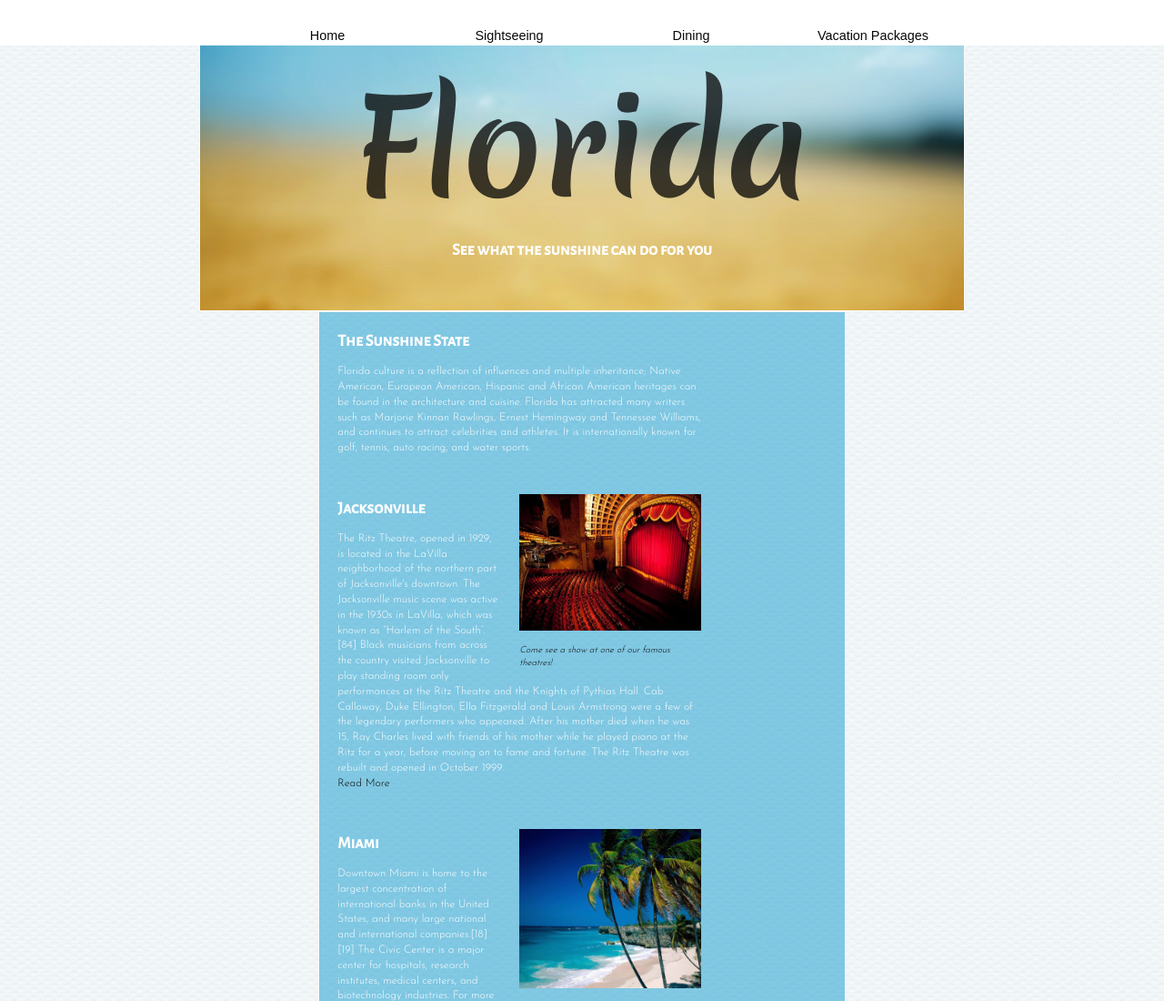
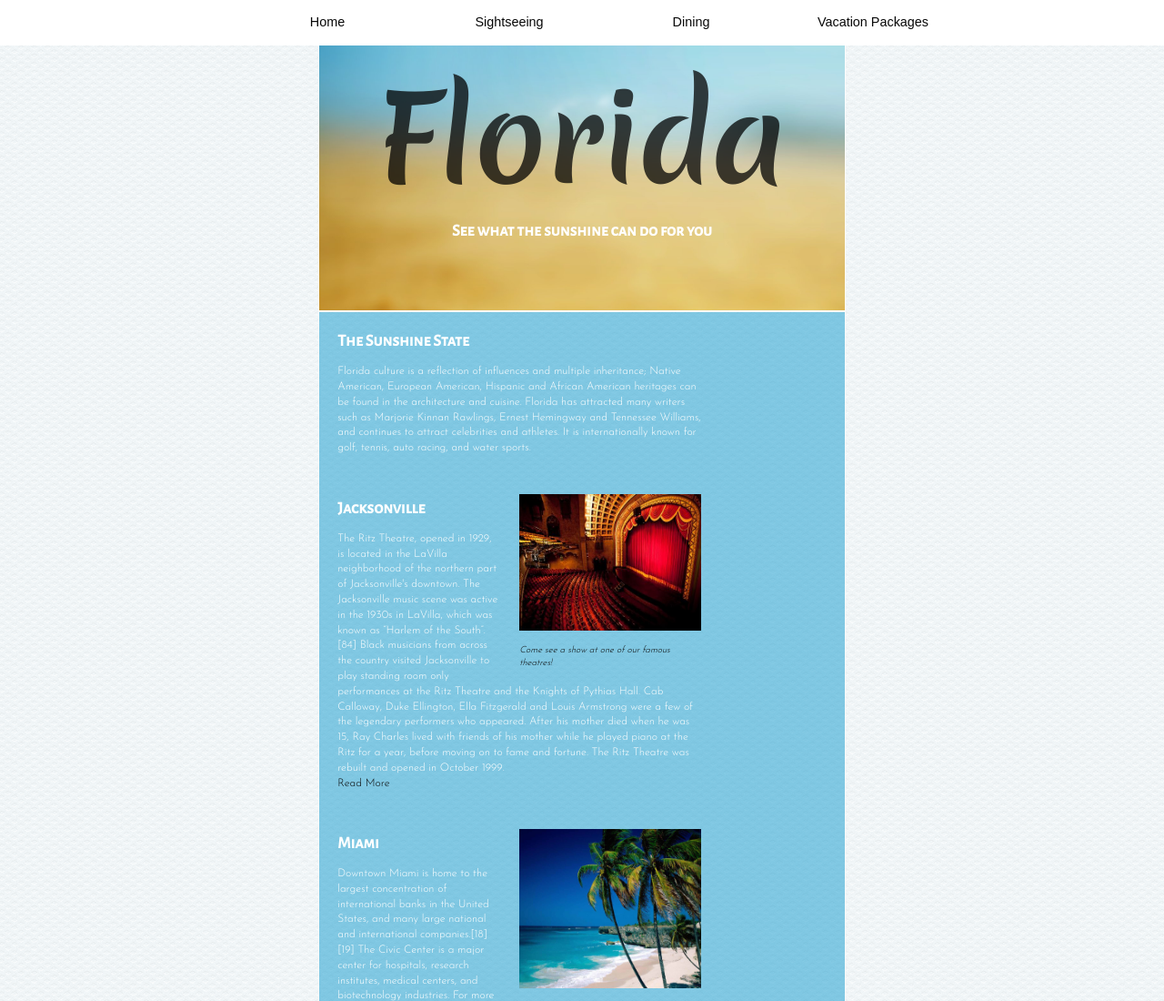
Before and after one commit to spannam/Florida, a plain HTML site: page index.html in a window 1280 px wide. Shown: the top 1100 px of the page at 91% size. Drawn offline with nearby package versions, Linux system fonts and the light colour scheme.

Commit message:
Update main.css

```diff
--- a/css/main.css
+++ b/css/main.css
@@ -129,7 +129,6 @@ body {
 	width: 25%;
 		float: left;
 		text-align: center;
-	padding-top: 15px;
 }
 
 a {
@@ -147,7 +146,7 @@ a:hover{
 
 
 .header {
-	width: 800px;
+	width: 42%;
 	height: 300px;
 	margin-left: auto;
 	margin-right: auto;
@@ -162,7 +161,7 @@ a:hover{
 			h1 {
 				font-family: 'Merienda', cursive;
 				font-weight: 700;
-				font-size: 1000%;
+				font-size: 9em;
 				color: rgba(0, 0, 0, 0.74);
 				align-items: center;
 				margin: 0px;
@@ -181,7 +180,6 @@ h2 {
 
 #wrapper {
 	width: 42%;
-	height: 900px;
 	margin:auto;
 	padding: 20px;
 	background-color: rgba(11, 152, 204, 0.49);
```
